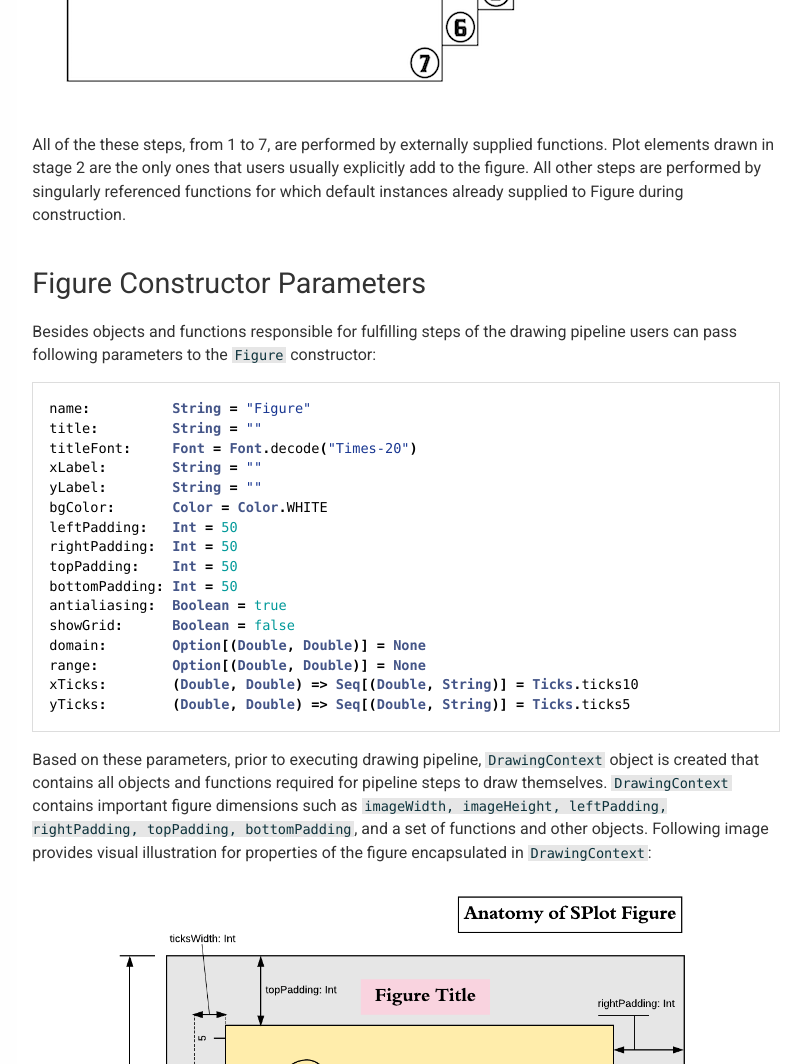
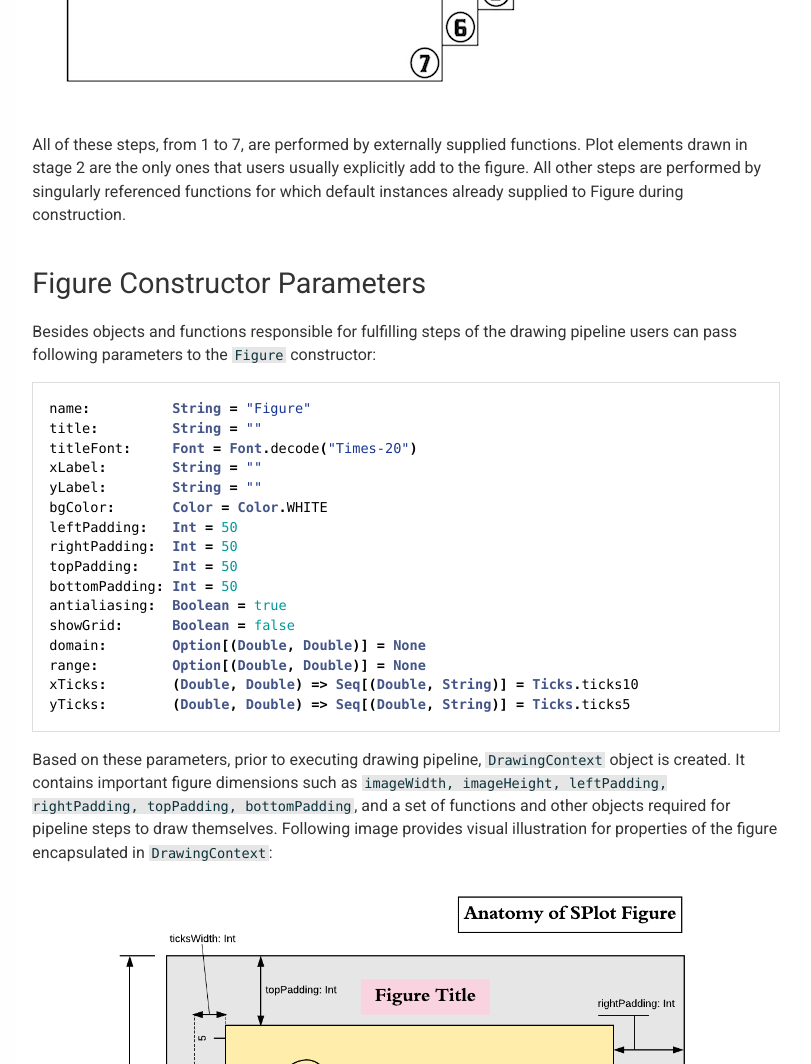
Before and after one commit to splot-web/splot-web.github.io, a plain HTML site: page Architecture.html in a window 1280 px wide. Shown: the part 1220-2284 px from the top of the page, without its empty margins (211-1022 px from the left). Drawn offline with Linux system fonts and the light colour scheme.

Commit message:
Corrected more typos and bad grammar

```diff
--- a/Architecture.html
+++ b/Architecture.html
@@ -130,11 +130,11 @@ C16.952,7,17,6.553,17,6c0-0.553-0.048-1-0.6-1H3.6C3.048,5,3,5.447,3,6C3,6.553,3.
   constructor already allow certain customization, but creating your own custom variants gives complete freedom to
   modify figure drawing behaviour.</p>
 <h2><a href="#pipeline-outline" name="pipeline-outline" class="anchor"><span class="anchor-link"></span></a>Pipeline Outline</h2>
-<p>After all plot elements are added to the <code>Figure</code> users can call either <code>crateImage(width, height)</code> to
-  create an image or <code>show(width, height)</code> to display an interactive window. In both cases blank <code>BufferedImage</code>
+<p>After all plot elements are added to the <code>Figure</code> users can either call <code>crateImage(width, height)</code> function to
+  create an image or call <code>show(width, height)</code> to display an interactive window. In both cases blank <code>BufferedImage</code>
   is created and then drawing pipeline is applied to it. Steps of the pipeline are shown in the figure below.</p>
 <p><img src="splot-pipeline-3.png" /></p>
-<p>All of the these steps, from 1 to 7, are performed by externally supplied functions. Plot elements drawn in stage 2 are
+<p>All of these steps, from 1 to 7, are performed by externally supplied functions. Plot elements drawn in stage 2 are
   the only ones that users usually explicitly add to the figure. All other steps are performed by singularly referenced
   functions for which default instances already supplied to Figure during construction.</p>
 <h2><a href="#figure-constructor-parameters" name="figure-constructor-parameters" class="anchor">
@@ -157,9 +157,9 @@ range:         Option[(Double, Double)] = None
 xTicks:        (Double, Double) =&gt; Seq[(Double, String)] = Ticks.ticks10
 yTicks:        (Double, Double) =&gt; Seq[(Double, String)] = Ticks.ticks5
 </code></pre>
-<p>Based on these parameters, prior to executing drawing pipeline, <code>DrawingContext</code> object is created that contains all objects and
-  functions required for pipeline steps to draw themselves. <code>DrawingContext</code> contains important figure dimensions
-  such as <code>imageWidth, imageHeight, leftPadding, rightPadding, topPadding, bottomPadding</code>, and a set of functions and other objects.
+<p>Based on these parameters, prior to executing drawing pipeline, <code>DrawingContext</code> object is created. It contains important figure dimensions
+  such as <code>imageWidth, imageHeight, leftPadding, rightPadding, topPadding, bottomPadding</code>, and a set of functions and other objects
+  required for pipeline steps to draw themselves.
   Following image provides visual illustration for properties of the figure encapsulated in <code>DrawingContext</code>:</p>
 <p><img src="AnatomyOfSPlotFigure.png" /></p>
 <h2><a href="#pipeline-step-functions" name="pipeline-step-functions" class="anchor"><span class="anchor-link"></span></a>Pipeline Step Functions</h2>
```
